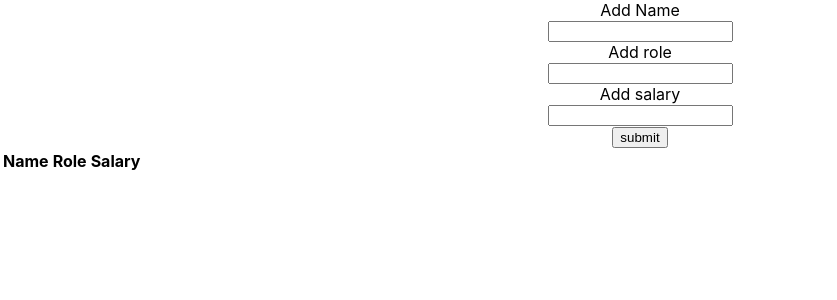
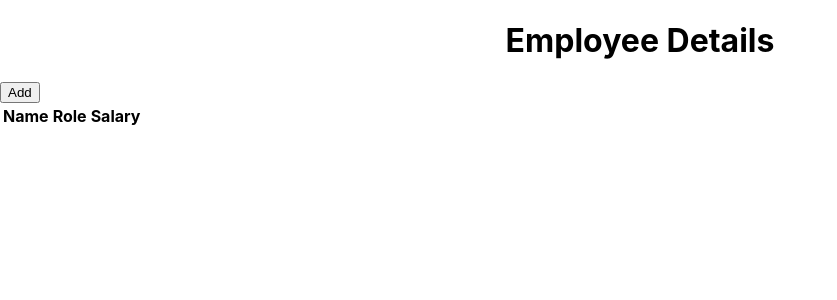
Before and after one commit to neha-shettigar/IndexedDB-Demo, a React (Create React App) app in the folder indexeddb-demo/: page / in a window 1280 px wide. Shown: the top 300 px of the page, without its empty margins (0-837 px from the left). Built offline with nearby package versions, Linux system fonts and the light colour scheme.

Commit message:
functionality for deleting and updating

```diff
--- a/indexeddb-demo/src/App.css
+++ b/indexeddb-demo/src/App.css
@@ -1,10 +1,15 @@
 .App {
+  display: flex;
   text-align: center;
+  flex-direction: column;
 }
 
-.App-logo {
-  height: 40vmin;
-  pointer-events: none;
+.App__table{
+  display: flex;
+  flex-direction: column;
+}
+.App__table-body{
+  width: 50%;
 }
 
 @media (prefers-reduced-motion: no-preference) {
--- a/indexeddb-demo/src/App.js
+++ b/indexeddb-demo/src/App.js
@@ -38,7 +38,11 @@ const App = () => {
   const [id, setId] = React.useState('');
   const [role, setRole] = React.useState('');
   const [salary, setSalary] = React.useState('');
-  const [allUsersData, setAllUsersData] = React.useState([]);
+  const [allEmployeeData, setallEmployeeData] = React.useState([]);
+  const [addEmployee, setAddEmployee] = React.useState(false);
+  const [removeEmployee, setRemoveEmployee] = React.useState(false);
+  const [updateEmployee, setUpdateEmployee] = React.useState(false);
+  const [selectedEmployee, setSelectedEmployee] = React.useState({})
 
   const onChangeName = (event) => setName(event.target.value);
   const onChangeRole = (event) => setRole(event.target.value);
@@ -50,8 +54,9 @@ const App = () => {
         const db = dbPromise.result;
         const transaction = db.transaction('userData', 'readwrite');
         const userData = transaction.objectStore('userData');
+        if (addEmployee) {
           const users = userData.put({
-          id: allUsersData?.length + 1,
+            id: allEmployeeData?.length + 1,
             name,
             role,
             salary,
@@ -66,6 +71,25 @@ const App = () => {
             console.log(event);
             alert('Error occured');
           };
+        }
+        else {
+          const users = userData.put({
+            id: selectedEmployee?.id,
+            name,
+            role,
+            salary,
+          });
+          users.onsuccess = () => {
+            transaction.oncomplete = () => {
+              db.close();
+            };
+            alert('Employee updated');
+          };
+          users.onerror = (event) => {
+            console.log(event);
+            alert('Error occured');
+          };
+        }
       };
     }
   };
@@ -81,31 +105,71 @@ const App = () => {
       const userData = transaction.objectStore('userData');
       const users = userData.getAll();
       users.onsuccess = (query) => {
-        setAllUsersData(query.srcElement.result);
+        setallEmployeeData(query.srcElement.result);
       };
       users.onerror = (query) => {
         alert('Error while loading');
       };
     };
   };
+  const removeData = (user) => {
+    const dbPromise = idb.open('test-db', 2);
+    dbPromise.onsuccess = () => {
+      const db = dbPromise.result;
+      const transaction = db.transaction('userData', 'readwrite');
+      const userData = transaction.objectStore('userData');
+      const users = userData.delete(user?.id);
+      users.onsuccess = (query) => {
+        alert('Employee deleted')
+      };
+      users.onerror = (query) => {
+        alert('Error while loading');
+        getAllData();
+      };
+    };
+  };
   return (
     <div className='App'>
+      <h1>Employee Details</h1>
+      <Button
+        onClickButton={() => {
+          setAddEmployee(true);
+          setUpdateEmployee(false);
+          setSelectedEmployee({});
+          setName('');
+          setRole('');
+          setSalary('');
+        }}
+        label='Add'
+      />
+      {addEmployee || updateEmployee ? (
+        <section>
+          <h3>{addEmployee? 'Add Employee Details' : 'Update Employee Details'}</h3>
           <InputTextField
             value={name}
-        label='Add Name'
+            label='Name: '
             onchangeValue={onChangeName}
           />
           <InputTextField
             value={role}
-        label='Add role'
+            label='Role: '
             onchangeValue={onChangeRole}
           />
           <InputTextField
             value={salary}
-        label='Add salary'
+            label='Salary: '
             onchangeValue={onChangeSalary}
           />
-      <Button onClickButton={onSubmit} label='submit' />
+          <Button
+            onClickButton={() => {
+              onSubmit();
+              // setAddEmployee(true);
+              // setUpdateEmployee(false);
+            }}
+            label={addEmployee? 'Add' : "Update"}
+          />{' '}
+        </section>
+      ) : null}
 
       <table className='App__table'>
         <thead>
@@ -115,13 +179,32 @@ const App = () => {
             <th>Salary</th>
           </tr>
         </thead>
-        <tbody>
-          {allUsersData?.map((user) => {
+        <tbody className='App_table-body'>
+          {allEmployeeData?.map((user) => {
             return (
               <tr key={user?.id}>
                 <td>{user?.name}</td>
                 <td>{user?.role}</td>
                 <td>{user?.salary}</td>
+                <td>
+                  <Button
+                    onClickButton={() => { setRemoveEmployee(true); removeData(user) }}
+                    label='Remove'
+                  />
+                </td>
+                <td>
+                  <Button
+                    onClickButton={() => {
+                      setUpdateEmployee(true);
+                      setAddEmployee(false);
+                      setSelectedEmployee(user);
+                      setName(user?.name);
+                      setRole(user?.role);
+                      setSalary(user?.salary);
+                    }}
+                    label='Update'
+                  />
+                </td>
               </tr>
             );
           })}
--- a/indexeddb-demo/src/components/Button/index.js
+++ b/indexeddb-demo/src/components/Button/index.js
@@ -1,10 +1,18 @@
-import React from "react"
+import React from 'react';
+import './styles.css'
 
-const Button = ({label,onClickButton}) =>
-{
-    return (
-        <button type="submit" onClick={ onClickButton } >{label}</button>
-    )
-}
+const Button = ({ label, onClickButton }) => {
+  return (
+    <main className='container'>
+      <button
+        className='container__button'
+        type='submit'
+        onClick={onClickButton}
+      >
+        {label}
+      </button>
+    </main>
+  );
+};
 
 export default Button;
--- /dev/null
+++ b/indexeddb-demo/src/components/Button/styles.css
@@ -0,0 +1,4 @@
+.container{
+    display: flex;
+    width: 20%;
+}
```
Lines whose indentation alone changed are shown as unchanged.
